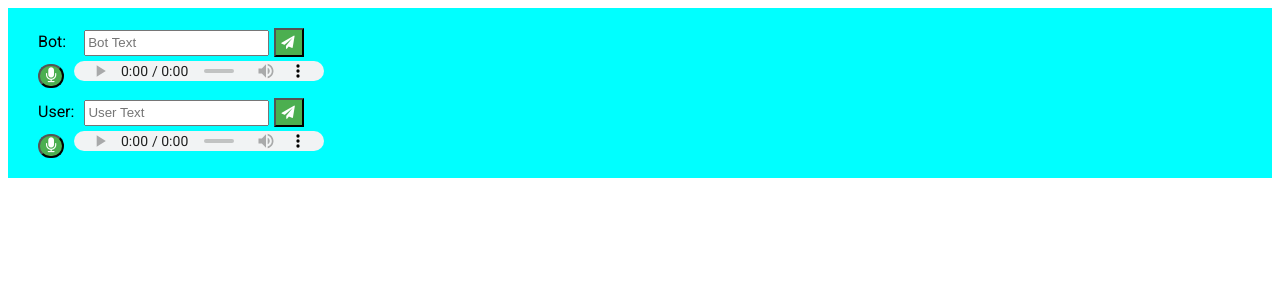
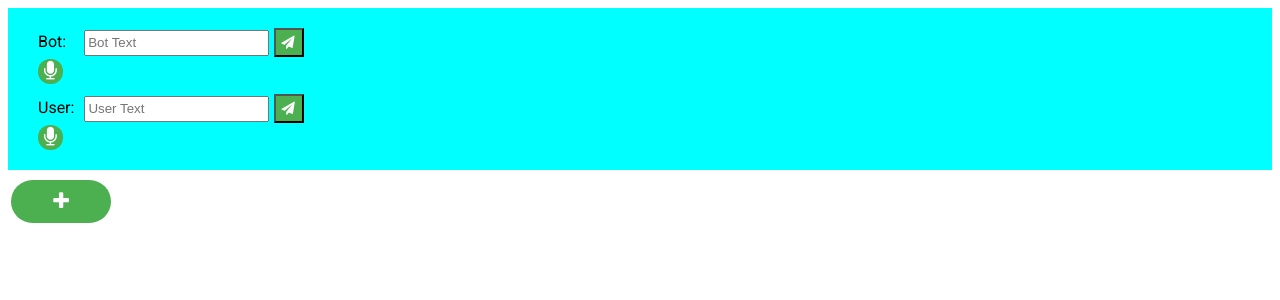
Before and after one commit to ashika27999/audio-stitcher, a React (Create React App) app: page / in a window 1280 px wide. Shown: the top 300 px of the page. Built offline with nearby package versions, Linux system fonts and the light colour scheme; what mic-recorder-to-mp3 would draw is missing.

Commit message:
Added "Add Card" feature
Add card feature added while retaining the previous card's snippets

```diff
--- a/src/App.js
+++ b/src/App.js
@@ -1,12 +1,36 @@
-import React from 'react';
+import React, { Component } from 'react';
 import Card from './components/Card';
 
-function App() {
-  return (
-    <div className="App">
-      <Card />
-    </div>
-  );
+class App extends Component {
+  constructor(props){
+    super(props);
+    this.state = {
+      cardCount: 1,
+    };
+  }
+
+  handleAddCard = () => {
+    this.setState({
+      cardCount: this.state.cardCount + 1,
+    });
+  }
+
+  renderCards = () => {
+    let cards = [];
+    for (let i=0;i<this.state.cardCount;i++){
+      cards.push(<Card />);
+    }
+    return(cards);
+  }
+
+  render() {
+    return (
+      <div id="App">
+        {this.renderCards()}
+        <button className="btn" id="add-card" onClick={this.handleAddCard}><i className="fa fa-plus"></i></button>
+      </div>
+    );
+  }
 }
 
 export default App;
--- a/src/components/Card.js
+++ b/src/components/Card.js
@@ -8,27 +8,37 @@ export class Card extends Component {
         this.state = {
             botText: '',
             userText: '',
+            isBotTextChanged: false,
+            isUserTextChanged: false,
         }
     }
 
     handleBotTextChange = (event) => {
         this.setState({
             botText: event.target.value,
+            isBotTextChanged: false,
         });
     }
 
     handleUserTextChange = (event) => {
         this.setState({
             userText: event.target.value,
+            isUserTextChanged: false,
         });
     }
 
     handleBotSubmit = () => {
         console.log(this.state.botText);
+        this.setState({
+            isBotTextChanged: true,
+        });
     }
 
     handleUserSubmit = () => {
         console.log(this.state.userText);
+        this.setState({
+            isUserTextChanged: true,
+        });
     }
 
     render() {
@@ -40,14 +50,14 @@ export class Card extends Component {
                             <label for="bot-name">Bot: </label>
                             <input type="text" id="bot-name" value={this.state.botText} onChange={this.handleBotTextChange} placeholder="Bot Text"/>
                             <button className="submit" type="submit" id="bot-submit" onClick={this.handleBotSubmit}><i className="fa fa-paper-plane"></i></button>
-                            <Recorder />
+                            <Recorder isTextChanged={this.state.isBotTextChanged}/>
 
                         </div>
                         <div id="user">
                             <label for="user-name">User:</label>
                             <input type="text" id="user-name" value={this.state.userText} onChange={this.handleUserTextChange} placeholder="User Text"/>
                             <button className="submit" type="submit" id="user-submit" onClick={this.handleUserSubmit}><i className="fa fa-paper-plane"></i></button>
-                            <Recorder />
+                            <Recorder isTextChanged={this.state.isUserTextChanged}/>
                         </div>
                     </div>
                 </div>
--- a/src/components/Recorder.js
+++ b/src/components/Recorder.js
@@ -57,13 +57,11 @@ class Recorder extends Component {
     componentDidMount(){
         navigator.getUserMedia({audio: true},
         () => {
-            console.log('Permission Granted');
             this.setState({
                 isBlocked: false,
             });
         },
         () => {
-            console.log('Permission Denied');
             this.setState({
                 isBlocked: true,
             });
@@ -74,7 +72,7 @@ class Recorder extends Component {
         return (
             <div id="Recorder">
                 <button className="btn" id="recorder" onClick={this.handleClick} ><i className="fa fa-microphone"></i></button>
-                <audio src={this.state.audioURL} id="audio-playback" controls="controls"></audio>
+                {this.props.isTextChanged && <audio src={this.state.audioURL} id="audio-playback" controls="controls"></audio>}
             </div>
         )
     }
--- a/src/index.css
+++ b/src/index.css
@@ -29,8 +29,8 @@ input {
   border-radius: 12px;
   text-decoration: none;
   display: inline-block;
-  font-size: 16px;
-  margin-top: 5px;
+  font-size: 20px;
+  border: none;
 }
 
 .submit{
@@ -47,3 +47,20 @@ audio{
   height: 20px;
   margin-left: 10px;
 }
+
+#audio-playback{
+  margin-top: 5px;
+}
+
+#add-card{
+  font-size: 20px;
+  float: left;
+  background-color: #4CAF50;
+  color: white;
+  border-radius: 25px;
+  border: none;
+  margin-top: 10px;
+  margin-left: 3px;
+  padding: 10px;
+  width: 100px;
+}
```
